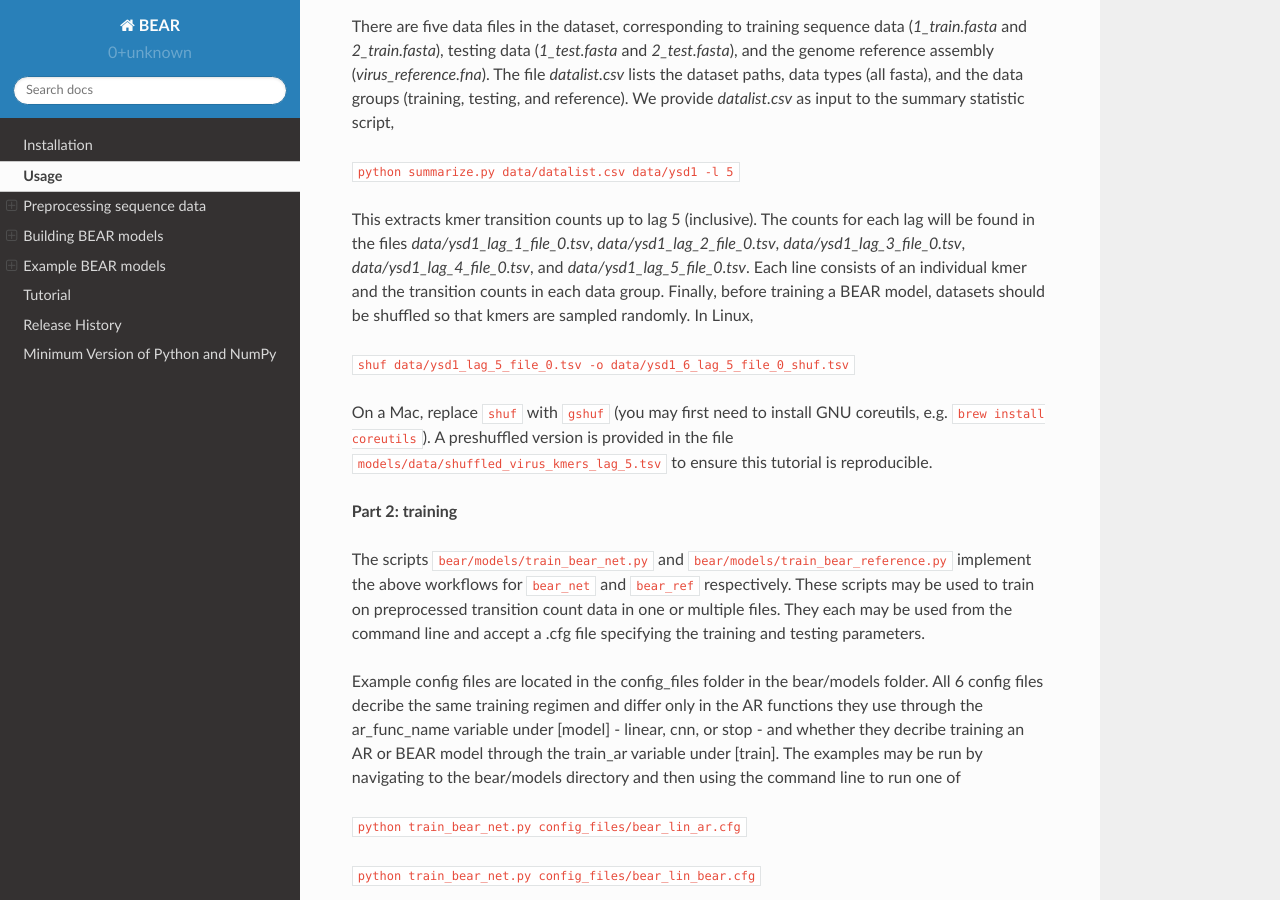
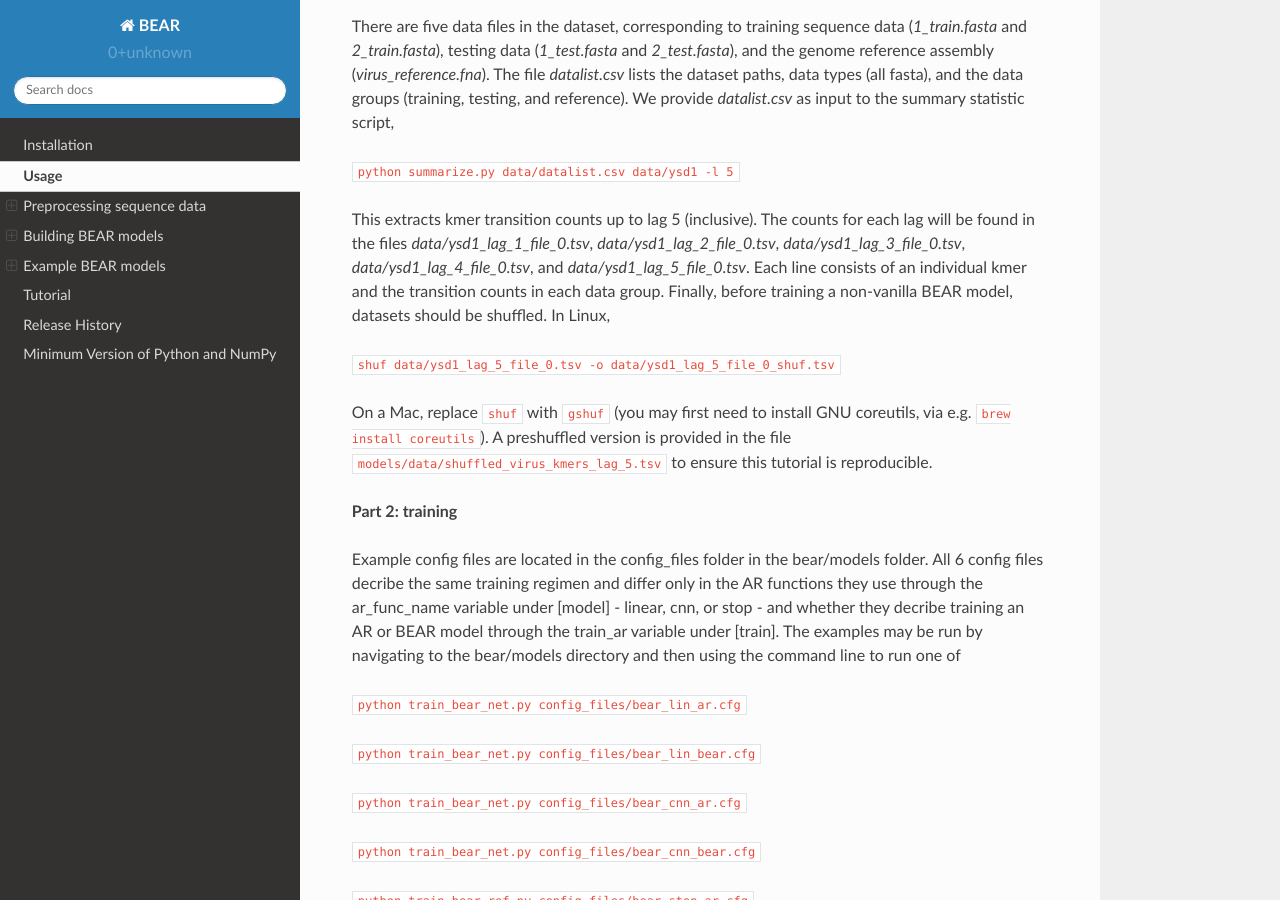
Before and after one commit to debbiemarkslab/BEAR, a Sphinx documentation site: the page built from docs/source/usage.rst, in a window 1280 px wide and 900 px high, scrolled down 3305 px. Built offline with Sphinx 7.4.7 and the Read the Docs theme 2.0.0, drawn with Linux system fonts in a browser that asks for light colours.

Commit message:
Small edits.

```diff
--- a/docs/source/usage.rst
+++ b/docs/source/usage.rst
@@ -156,26 +156,19 @@ The counts for each lag will be found in the files `data/ysd1_lag_1_file_0.tsv`,
 `data/ysd1_lag_2_file_0.tsv`, `data/ysd1_lag_3_file_0.tsv`,
 `data/ysd1_lag_4_file_0.tsv`, and `data/ysd1_lag_5_file_0.tsv`. Each line
 consists of an individual kmer and the transition counts in each data group.
-Finally, before training a BEAR model, datasets should be shuffled so that
-kmers are sampled randomly. In Linux,
+Finally, before training a non-vanilla BEAR model, datasets should be shuffled.
+In Linux,
 
-``shuf data/ysd1_lag_5_file_0.tsv -o data/ysd1_6_lag_5_file_0_shuf.tsv``
+``shuf data/ysd1_lag_5_file_0.tsv -o data/ysd1_lag_5_file_0_shuf.tsv``
 
 On a Mac, replace ``shuf`` with ``gshuf`` (you may first need to install
-GNU coreutils, e.g. ``brew install coreutils``).
+GNU coreutils, via e.g. ``brew install coreutils``).
 A preshuffled version is provided in the file
 ``models/data/shuffled_virus_kmers_lag_5.tsv``
 to ensure this tutorial is reproducible.
 
 **Part 2: training**
 
-The scripts ``bear/models/train_bear_net.py`` and
-``bear/models/train_bear_reference.py`` implement the above workflows
-for ``bear_net`` and ``bear_ref`` respectively.
-These scripts may be used to train on preprocessed transition count data in
-one or multiple files.
-They each may be used from the command line and accept a .cfg file specifying
-the training and testing parameters.
 
 Example config files are located in the config_files folder in the bear/models
 folder.
```
